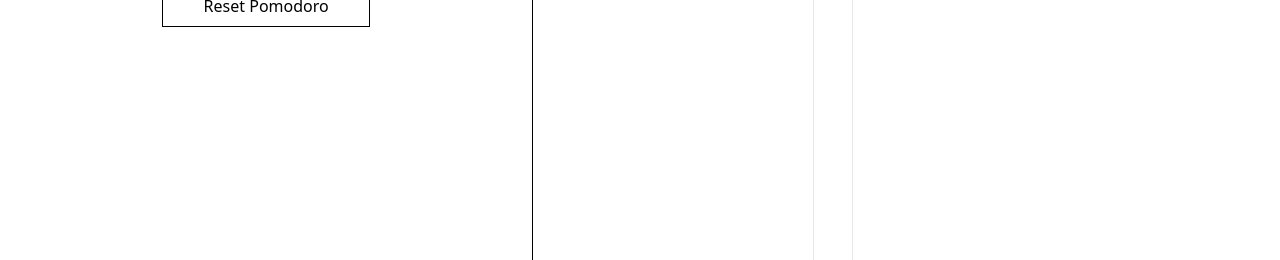
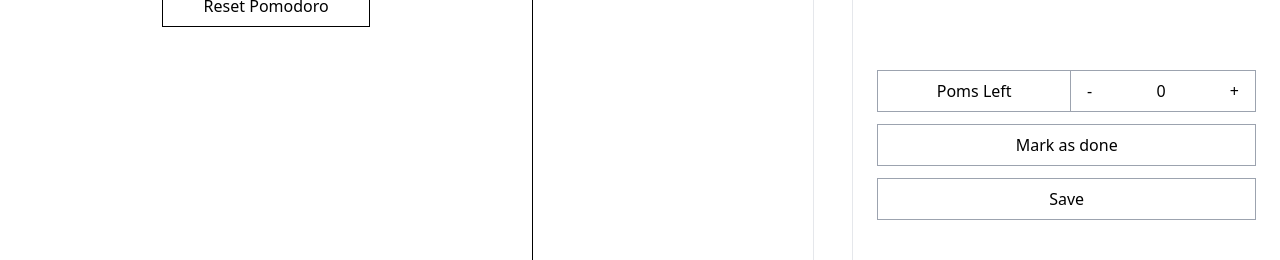
Before and after one commit to AngW1SH/Pomodoro-Timer, a React (Vite) app in the folder client/: page / in a window 1280 px wide. Shown: the part 540-800 px from the top of the page. Built offline with nearby package versions, Linux system fonts and the light colour scheme.

Commit message:
add buttons to the edited menu

```diff
--- a/client/src/components/Edit.tsx
+++ b/client/src/components/Edit.tsx
@@ -1,11 +1,13 @@
 import React, { FC, useEffect, useState } from "react";
-import { IPomodoro } from "../../types";
+import { EditAction, EditActionKind, IPomodoro } from "../../types";
+import ContentEditable, { ContentEditableEvent } from "react-contenteditable";
 
 interface EditProps {
   edited: IPomodoro | null;
+  onChange: (edited: IPomodoro) => any;
 }
 
-const Edit: FC<EditProps> = ({ edited }) => {
+const Edit: FC<EditProps> = ({ edited, onChange }) => {
   const [opened, setOpened] = useState(true);
   const [editedInner, setEditedInner] = useState(edited);
 
@@ -13,9 +15,29 @@ const Edit: FC<EditProps> = ({ edited }) => {
     setOpened(false);
   };
 
-  useEffect(() => {
-    setTimeout(() => setOpened(true), 1);
-  }, []);
+  const onTitleChange = (e: ContentEditableEvent) => {
+    if (editedInner) {
+      onChange({ ...editedInner, title: e.target.value });
+    }
+  };
+
+  const onDescriptionChange = (e: ContentEditableEvent) => {
+    if (editedInner) {
+      onChange({ ...editedInner, description: e.target.value });
+    }
+  };
+
+  const onRepeatsDecrement = () => {
+    if (editedInner && editedInner.repeats > 0) {
+      onChange({ ...editedInner, repeats: editedInner.repeats - 1 });
+    }
+  };
+
+  const onRepeatsIncrement = () => {
+    if (editedInner) {
+      onChange({ ...editedInner, repeats: editedInner.repeats + 1 });
+    }
+  };
 
   useEffect(() => {
     /*
@@ -23,7 +45,7 @@ const Edit: FC<EditProps> = ({ edited }) => {
      - make sure a new object is always passed
        the editor won't open back if the same pomodoro is passed
     */
-    setOpened(true);
+    if (edited) setOpened(true);
     setEditedInner(edited);
   }, [edited]);
 
@@ -31,9 +53,46 @@ const Edit: FC<EditProps> = ({ edited }) => {
     <div
       className={`fixed ${
         opened ? "right-0" : "right-[-40%]"
-      } top-0 h-screen w-4/12 bg-white pl-6 pt-4 transition-[right] duration-300`}
+      } top-0 flex h-screen w-4/12 flex-col justify-start bg-white pl-6 pr-6 pt-10 transition-[right] duration-300`}
     >
-      {editedInner ? editedInner.title : "Empty"}
+      <ContentEditable
+        onChange={onTitleChange}
+        html={edited ? edited.title : ""}
+        placeholder="Title"
+        className="relative mb-4 text-4xl outline-none before:hidden before:text-gray-600 empty:before:block empty:before:content-[attr(placeholder)]"
+      />
+      <ContentEditable
+        onChange={onDescriptionChange}
+        html={edited ? edited.description : ""}
+        placeholder="Description"
+        className="relative outline-none before:hidden before:text-gray-600 empty:before:block empty:before:content-[attr(placeholder)]"
+      />
+      <div className="mb-10 mt-auto flex flex-col text-center">
+        <div className="mb-3 flex border border-gray-400">
+          <div className="h-full w-full border-r border-gray-400 px-2 py-2">
+            Poms Left
+          </div>
+          <div className="flex w-full justify-between">
+            <div
+              onClick={onRepeatsDecrement}
+              className="cursor-pointer select-none py-2 pl-4"
+            >
+              -
+            </div>
+            <div className="py-2">{edited ? edited.repeats : "0"}</div>
+            <div
+              onClick={onRepeatsIncrement}
+              className="cursor-pointer select-none py-2 pr-4"
+            >
+              +
+            </div>
+          </div>
+        </div>
+        <div className="mb-3 border border-gray-400 px-10 py-2">
+          Mark as done
+        </div>
+        <div className="border border-gray-400 px-10 py-2">Save</div>
+      </div>
       <div
         className="absolute -left-10 top-0 flex h-full w-10 items-center justify-center border-x bg-white after:block after:h-px after:w-7 after:bg-gray-400 hover:bg-gray-100"
         onClick={handleClose}
--- a/client/src/containers/Main.tsx
+++ b/client/src/containers/Main.tsx
@@ -1,4 +1,4 @@
-import React, { FC, useState } from "react";
+import React, { FC, useEffect, useState } from "react";
 import Timer from "../components/Timer";
 import List from "../components/List";
 import { staticPomodoros } from "../components/static";
@@ -21,12 +21,22 @@ const Main: FC<MainProps> = () => {
     setEdited({ ...pomodoro });
   };
 
+  useEffect(() => {
+    if (edited) {
+      setPomodoros(
+        pomodoros.map((pomodoro) =>
+          pomodoro.id == edited.id ? edited : pomodoro
+        )
+      );
+    }
+  }, [edited]);
+
   const onTimeout = () => {};
   return (
     <div className="flex h-screen">
       <Timer initialTime={20} callback={onTimeout} />
       <List onClick={onPomodoroClick} pomodoros={pomodoros} />
-      <EditWithMemo edited={edited} />
+      <EditWithMemo edited={edited} onChange={setEdited} />
     </div>
   );
 };
```
Also changed, not shown: client/types/index.ts (+10 -0 lines), package.json (+6 -1 lines), 1 other file (tests, documents, lock files or other folders).
